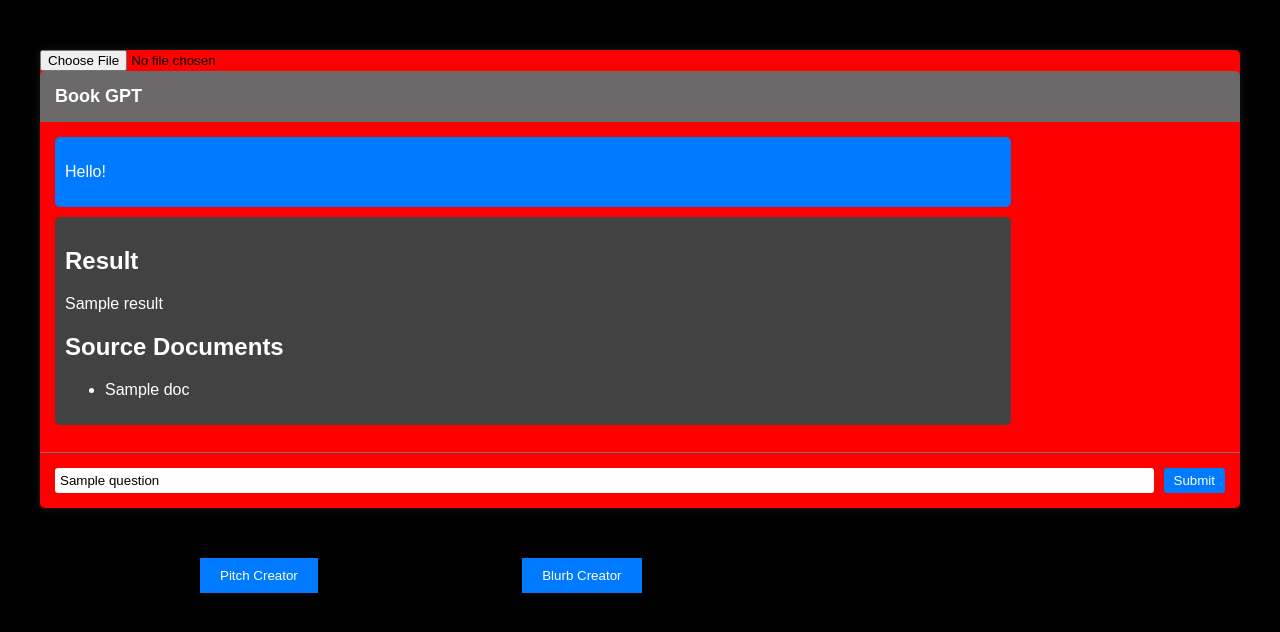
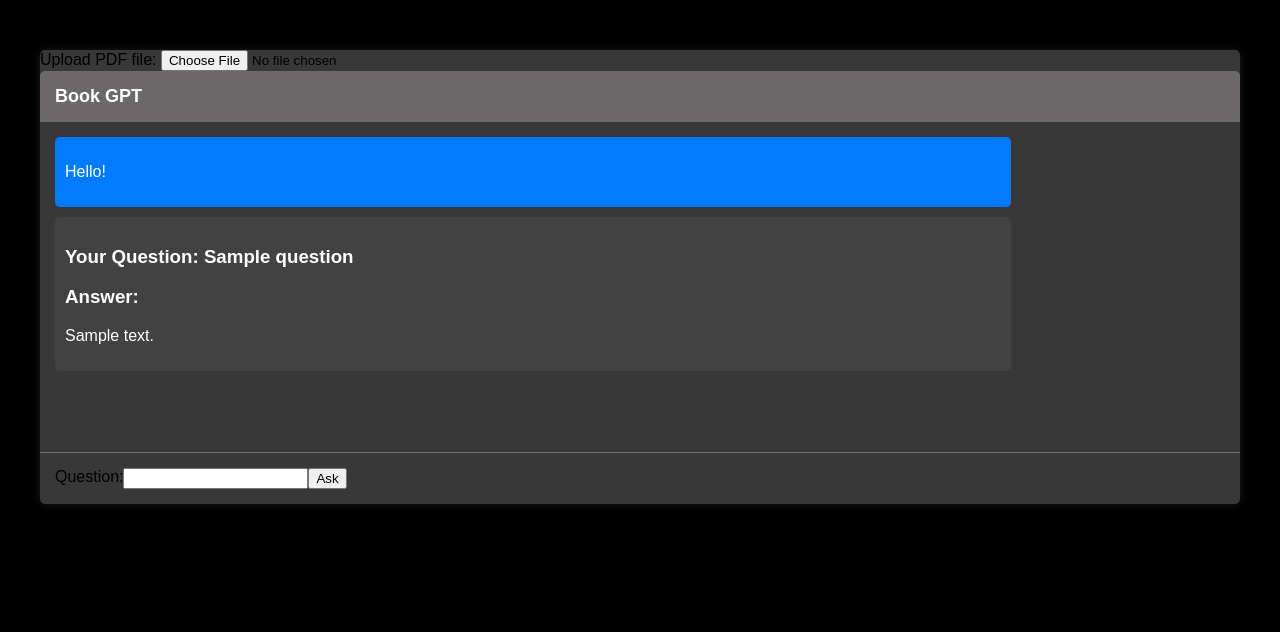
Before and after one commit to MuadhAli/book_gpt, a Flask app: template templates/index.html in a window 1280 px wide. Shown: the top 632 px of the page. Run offline with Flask 2, Linux system fonts and the light colour scheme; the template is opened without the code that fills it: most values are stand-ins (such as "Sample title", 1, 10 or a date in 2020).

Commit message:
comited last version of the bot

```diff
--- a/app.py
+++ b/app.py
@@ -1,47 +1,61 @@
-from flask import Flask, render_template, request, session
+from flask import Flask, render_template, request
+from PyPDF2 import PdfReader
+from langchain.embeddings.openai import OpenAIEmbeddings
+from langchain.text_splitter import CharacterTextSplitter
+from langchain.vectorstores import ElasticVectorSearch, Pinecone, Weaviate, FAISS
+from langchain.text_splitter import TokenTextSplitter
+from langchain.document_loaders import UnstructuredPDFLoader
+from langchain.vectorstores import Chroma
+from langchain.prompts.prompt import PromptTemplate
+from langchain.chat_models import ChatOpenAI
+from langchain.chains import VectorDBQA
 import os
-import tempfile
-from langchain.embeddings.openai import OpenAIEmbeddings
-from langchain.vectorstores import Chroma
-from langchain.text_splitter import CharacterTextSplitter
-from langchain import OpenAI, VectorDBQA
-from langchain.document_loaders import DirectoryLoader
-from langchain.document_loaders import UnstructuredPDFLoader
-
-os.environ['OPENAI_API_KEY'] = 'sk-...'
 
 app = Flask(__name__)
-app.secret_key = os.urandom(24)
 
-@app.route('/', methods=['GET', 'POST'])
+# Set the OpenAI API key
+os.environ["OPENAI_API_KEY"] = "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"
+
+# Base query for the chat model
+base_query = "Your friendly assistant, please provide a conversational long answer to my question. Use numbered bullets when required. Question: "
+
+@app.route('/')
 def home():
-    question = request.form.get('query') or request.args.get('query') or session.get('question', '')
-    session['question'] = question
-    result = None
+    return render_template('index.html')
 
-    if request.method == 'POST':
-        uploaded_file = request.files['file']
+@app.route('/ask', methods=['POST'])
+def ask():
+    question = request.form['question']
+    file = request.files['file']
+    file_path = './uploaded_file.pdf'  # Path to save the uploaded file
 
-        if uploaded_file.filename != '':
-            # Save the uploaded file to a temporary file on disk
-            with tempfile.NamedTemporaryFile(delete=False) as temp_file:
-                temp_file.write(uploaded_file.read())
-                temp_file.flush()
+    if file and file.filename.endswith('.pdf'):
+        file.save(file_path)
 
-                # Load the PDF from the temporary file
-                loader = UnstructuredPDFLoader(temp_file.name)
-                documents = loader.load()
-                text_splitter = CharacterTextSplitter(chunk_size=1000, chunk_overlap=0)
-                texts = text_splitter.split_documents(documents)
-                embeddings = OpenAIEmbeddings(openai_api_key=os.environ['OPENAI_API_KEY'])
-                docsearch = Chroma.from_documents(texts, embeddings)
-                qa = VectorDBQA.from_chain_type(llm=OpenAI(), chain_type="stuff", vectorstore=docsearch, return_source_documents=True)
+        # Load PDF data
+        loader = UnstructuredPDFLoader(file_path)
+        my_data = loader.load()
 
-                query = question
-                result = qa({"query": query})
+        # Split the document into chunks
+        text_splitter = TokenTextSplitter(chunk_size=1000, chunk_overlap=50)
+        my_doc = text_splitter.split_documents(my_data)
 
-    return render_template('index.html', question=question, result=result)
+        # Create embeddings
+        embeddings = OpenAIEmbeddings()
+        vectordb = Chroma.from_documents(my_doc, embeddings)
+
+        # Set up the chat model and QA system
+        qa = VectorDBQA.from_chain_type(llm=ChatOpenAI(model_name="gpt-3.5-turbo"), chain_type="stuff", vectorstore=vectordb)
+
+        # Generate the answer
+        answer = qa.run(base_query + question)
+
+        os.remove(file_path)  # Delete the uploaded file after processing
+    else:
+        answer = "Please upload a valid PDF file."
+
+    return render_template('index.html', question=question, answer=answer)
 
 
 if __name__ == '__main__':
-    app.run(debug=True)
+    app.run()
--- a/static/script.js
+++ b/static/script.js
@@ -37,18 +37,3 @@ function sendMessage() {
         // e.g., form submission or event triggering
     }
 });
-
-
-function populateQuestion() {
-    // Set the value of the user-input field
-    document.getElementById('user-input').value = 'Your question for Pitch Creator';
-    // Submit the form
-    document.getElementById('send-btn').click();
-  }
-
-  function populateQuestion1() {
-    // Set the value of the user-input field
-    document.getElementById('user-input').value = 'Your question for Blurb Creator';
-    // Submit the form
-    document.getElementById('send-btn').click();
-  }
--- a/static/style.css
+++ b/static/style.css
@@ -9,7 +9,7 @@ body {
 .chat-container {
     max-width: 1200px;
     margin: 50px auto;
-    background-color: red;
+    background-color: rgb(57, 56, 56);
     box-shadow: 0px 0px 10px rgba(255, 255, 255, 0.1);
     border-radius: 5px;
     transition: background-color 0.3s ease;
--- a/templates/index.html
+++ b/templates/index.html
@@ -1,17 +1,18 @@
 <!DOCTYPE html>
 <html>
+
 <head>
     <title>Book gpt</title>
-    <link
-      rel="stylesheet"
-      href="{{ url_for('static', filename='style.css') }}"
-    />
+    <link rel="stylesheet" href="{{ url_for('static', filename='style.css') }}" />
 </head>
+
 <body>
     <div class="chat-container" id="chat-container">
         <div class="pdf">
-            <form action="/" method="post" enctype="multipart/form-data" >
-                <input type="file" name="file" id="file" class="input input-file" accept=".pdf"/>
+            <form action="/ask" method="post" enctype="multipart/form-data">
+                <label for="file">Upload PDF file:</label>
+                <input type="file" id="file" name="file" accept=".pdf">
+                <br>
         </div>
         <div class="chat-header">
             <h1>Book GPT</h1>
@@ -28,34 +29,23 @@
             <div class="chat-message">
                 <div class="chat-message-inner assistant">
                     <p>
-                            {% if result %}
-                            <h2 class="container-result-title">Result</h2>
-                            <p class="container-result">{{ result['result'] }}</p>
+                        {% if question %}
+                    <h3>Your Question: {{ question }}</h3>
+                    <h3>Answer:</h3>
+                    <p>{{ answer }}</p>
                     {% endif %}
                     </p>
-                        <p>
 
-                            {% if result and result.get('source_documents') %}
-                <h2 class="container-result-title">Source Documents</h2>
-                <ul class="source-documents">
-                  {% for doc in result['source_documents'] %}
-                  <li>{{ doc }}</li>
-                  {% endfor %}
-                </ul>
-                {% endif %}
-                        </p>
                 </div>
             </div>
         </div>
         <div class="chat-footer">
 
-                    <input type="text" id="user-input" name="query" placeholder="Enter your question you want to ask" class="input input-query" value="{{ question }}"/>
-                    <input type="submit"  id="send-btn" value="Submit" class="button button-submit" />
-
+            <label for="question">Question:</label>
+            <input type="text" id="question" name="question">
+            <input type="submit" value="Ask">
         </div>
     </div>
-             <button type="button" id="auto-question-btn" class="button button-auto-question" onclick="populateQuestion()">Pitch Creator</button>
-             <button type="button" id="auto-question-btn" class="button button-auto-question" onclick="populateQuestion1()">Blurb Creator</button>
 
 
 
@@ -68,4 +58,5 @@
 
 </body>
 </body>
+
 </html>
```
Also changed, not shown: 1 other file. Lines whose indentation alone changed are shown as unchanged.
